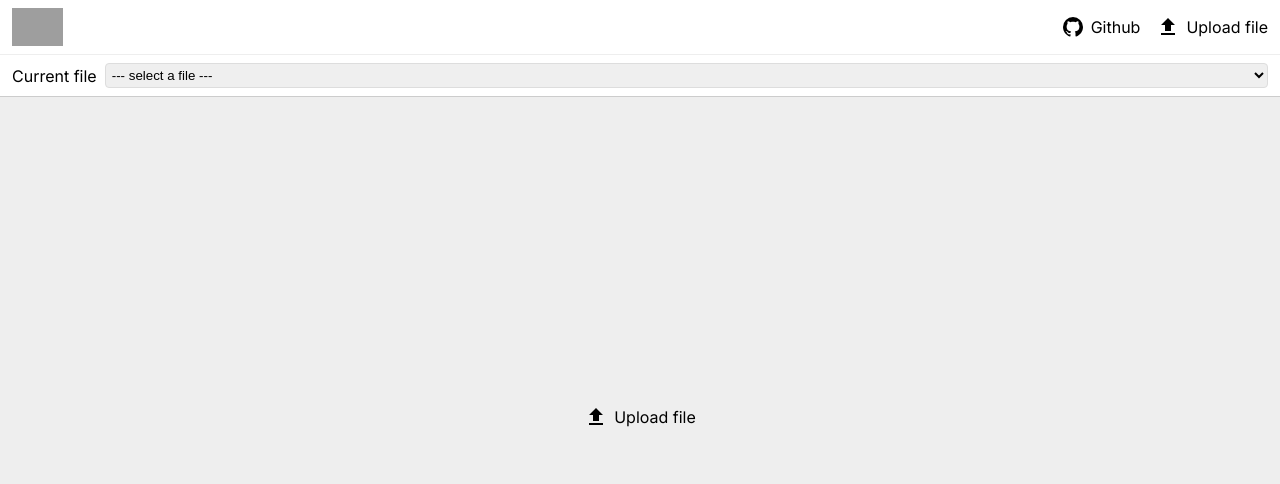
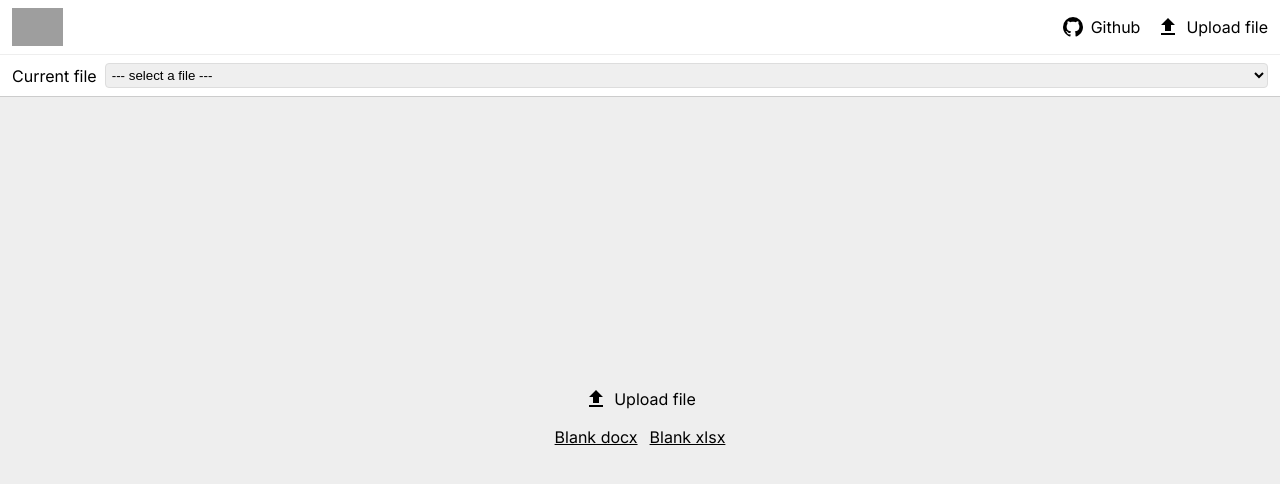
Before and after one commit to ooxml-tools/toolbox, a Next.js app: page /toolbox/ in a window 1280 px wide. Shown: the top 484 px of the page. Built offline with nearby package versions, Linux system fonts and the light colour scheme; grey boxes are pictures that could not be loaded.

Commit message:
feat: allow creation of blank docx/xlsx from the UI

```diff
--- a/package.json
+++ b/package.json
@@ -13,7 +13,7 @@
   "dependencies": {
     "@mdi/js": "^7.4.47",
     "@mdi/react": "^1.6.1",
-    "@ooxml-tools/file": "^0.3.1",
+    "@ooxml-tools/file": "^0.4.0",
     "@ooxml-tools/validate": "^0.3.0",
     "comlink": "^4.4.2",
     "monaco-editor": "^0.54.0",
--- a/src/app/app.tsx
+++ b/src/app/app.tsx
@@ -1,8 +1,8 @@
 'use client'
 import JSZip from "jszip";
-import {open, formatFromFilename, OfficeOpenXml} from "@ooxml-tools/file"
+import {open, formatFromFilename, OfficeOpenXml, docxBlankFiles, xlsxBlankFiles} from "@ooxml-tools/file"
 import { getFileFormatFromName, ValidationResult } from "@ooxml-tools/validate"
-import { useEffect, useMemo, useRef, useState } from "react";
+import { ButtonHTMLAttributes, ReactNode, useEffect, useMemo, useRef, useState } from "react";
 import Icon from '@mdi/react';
 import { mdiUpload } from '@mdi/js';
 import FileViewer from "../components/FileViewer";
@@ -12,6 +12,12 @@ import ValidationErrors from "@/components/ValidationErrors";
 import Layout from "@/components/Layout";
 import { wrap } from "comlink";
 import { ValidateFn } from "./validate-worker";
+
+function ButtonAsLink ({children, ...props}: {children: ReactNode} & ButtonHTMLAttributes<HTMLButtonElement>) {
+  return <button {...props} style={{display: "inline-block", background: "none", border: "none", fontFamily: "inherit", fontSize: "inherit", textDecoration: "underline", cursor: "pointer", padding: 0}}>
+    {children}
+  </button>
+}
 
 export default function App() {
   const [file, setFile] = useState<OfficeOpenXml | null>(null)
@@ -82,6 +88,30 @@ export default function App() {
     return [];
   }, [file]);
 
+  const onClickBlankDocx = async () => {
+    setState("PROCESSING")
+    try {
+      const zip = new JSZip();
+      const file = new OfficeOpenXml("docx", zip);
+      file.writeFiles(docxBlankFiles)
+      setFile(file);
+    } finally {
+      setState("IDLE")
+    }
+  };
+
+  const onClickBlankXlsx = () => {
+    setState("PROCESSING")
+    try {
+      const zip = new JSZip();
+      const file = new OfficeOpenXml("xlsx", zip);
+      file.writeFiles(xlsxBlankFiles)
+      setFile(file);
+    } finally {
+      setState("IDLE")
+    }
+  };
+
   return (
     <Layout
       files={files}
@@ -91,7 +121,7 @@ export default function App() {
     >
       {!file && state === "IDLE" &&
         <div style={{flex: 1, display: "flex", alignItems: "center", justifyContent: "center", background: "#eee"}}>
-          <div style={{paddingBottom: "4em"}}>
+          <div style={{paddingBottom: "4em", display: "flex", flexDirection: "column", alignItems: "center", gap: 16}}>
             <UploadButton onChange={(e) => {
               const file = e.target.files?.[0];
               if (file) {
@@ -101,6 +131,14 @@ export default function App() {
               <Icon path={mdiUpload} size={1} />
               Upload file
             </UploadButton>
+            <div style={{display: "flex", flexDirection: "row", alignItems: "center", gap: 12}}>
+              <ButtonAsLink onClick={onClickBlankDocx}>
+                Blank docx
+              </ButtonAsLink>
+              <ButtonAsLink onClick={onClickBlankXlsx}>
+                Blank xlsx
+              </ButtonAsLink>
+            </div>
           </div>
         </div>
       }
--- a/src/components/UploadButton.tsx
+++ b/src/components/UploadButton.tsx
@@ -6,7 +6,7 @@ export type UploadButtonProps = {children: React.ReactNode, onChange: (e: React.
 export default function UploadButton ({onChange, children, ...rest}: UploadButtonProps) {
   const forId = useId();
   return <div>
-    <label htmlFor={forId} style={{display: "flex", gap: 6, alignItems: "center"}}>
+    <label htmlFor={forId} style={{display: "flex", gap: 6, alignItems: "center", cursor: "pointer"}}>
       {children}
     </label>
     <input {...rest} id={forId} type="file" style={{display: "none"}} onChange={onChange} />
```
Also changed, not shown: 1 other file (tests, documents, lock files or other folders).
